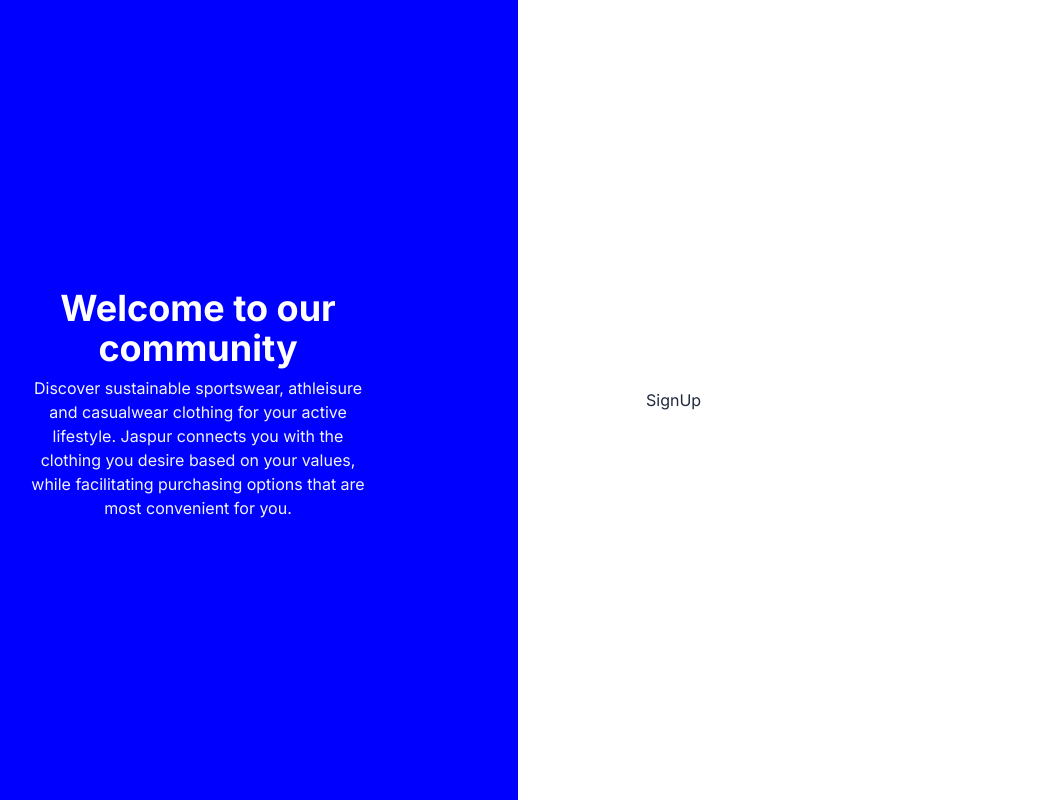
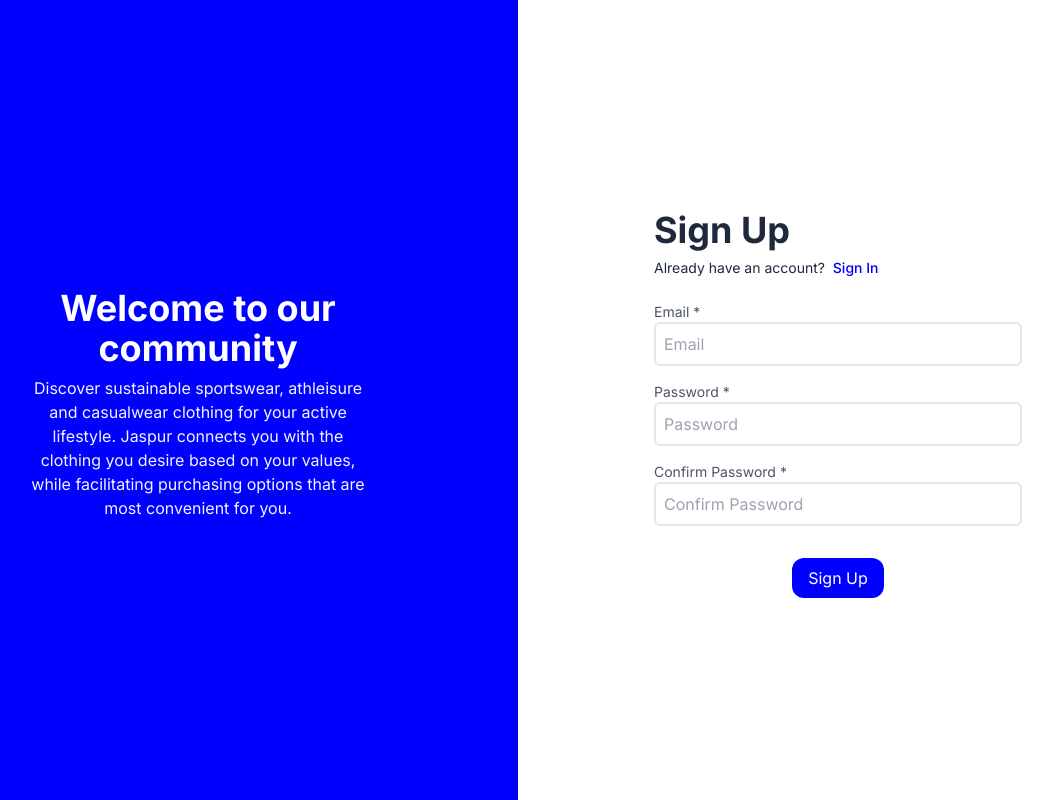
Before and after one commit to SaurabhSingh006/react-framework, a React (Create React App) app: page /sign-up in a window 1280 px wide. Shown: the whole page, without its empty margins (122-1175 px from the left). Built offline with nearby package versions, Linux system fonts and the light colour scheme.

Commit message:
Update sign up

```diff
--- a/src/pages/welcome/sign-in/SignIn.jsx
+++ b/src/pages/welcome/sign-in/SignIn.jsx
@@ -29,7 +29,7 @@
   }
 
   return (
-    <>
+    <div className='animate-fade-out'>
       <h3 className='text-4xl font-bold m-2'>Sign In</h3>
       <p className='m-2 mb-4 text-sm'>
         Don't have an account? &nbsp;
@@ -43,7 +43,7 @@
         <br />
         <Button title='Login' classes='bg-primaryblue text-white px-4 py-2' align='center' loading={loginBtnLoad} />
       </form>
-    </>
+    </div>
   )
 }
 
--- a/src/pages/welcome/sign-up/SignUp.jsx
+++ b/src/pages/welcome/sign-up/SignUp.jsx
@@ -1,8 +1,38 @@
-import React from 'react'
+import React, { useState } from 'react'
+import Button from '../../../components/button/Button';
+import CustomInput from '../../../components/form/CustomInput'
+import { useNavigate } from 'react-router-dom';
 
 function SignUp() {
+  const navigate = useNavigate();
+  const [signupBtnLoad, setSignupBtnLoad] = useState(false);
+
+  const handleSubmit = (e) => {
+      e.preventDefault();
+      console.log(e);
+      setSignupBtnLoad(true);
+      setTimeout(() => {
+        navigate('/');
+      }, 2000);
+  }
+
   return (
-    <div>SignUp</div>
+    <div className='animate-fade-out'>
+        <h3 className='text-4xl font-bold m-2'>Sign Up</h3>
+        <p className='m-2 mb-4 text-sm'>
+        Already have an account? &nbsp;
+        <span onClick={() => navigate('/sign-in')} className='text-primaryblue font-medium cursor-pointer'>Sign In</span>
+        </p>
+
+        <form onSubmit={handleSubmit}>
+        <CustomInput id='username' label='Email' type='email' required minLength='6' />
+        <CustomInput id='password' label='Password' type='password' required minLength='8' />
+        <CustomInput id='confirmPassword' label='Confirm Password' type='password' required minLength='8' />
+
+        <br />
+        <Button title='Sign Up' classes='bg-primaryblue text-white px-4 py-2' align='center' loading={signupBtnLoad} />
+        </form>
+    </div>
   )
 }
 
--- a/tailwind.config.js
+++ b/tailwind.config.js
@@ -13,6 +13,21 @@
       },
       width: {
         '80': '8rem'
+      },
+      animation: {
+        'fade-out': 'fade .5s ease-in-out '
+      },
+      keyframes: {
+        fade: {
+          'from': {
+            transform: 'scale(0)',
+            opacity: 0
+          },
+          'to': {
+            transform: 'scale(1)',
+            opacity: 1
+          }
+        }
       }
     },
   },
```
